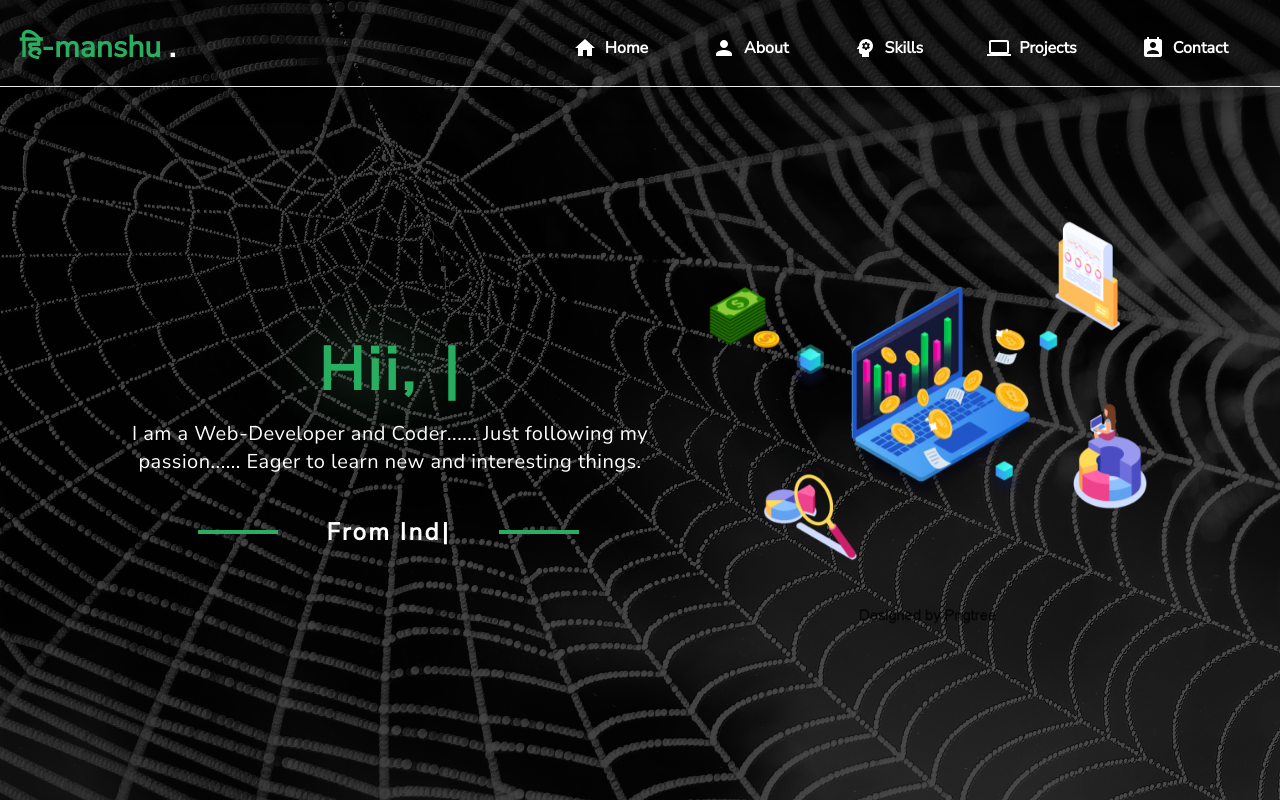
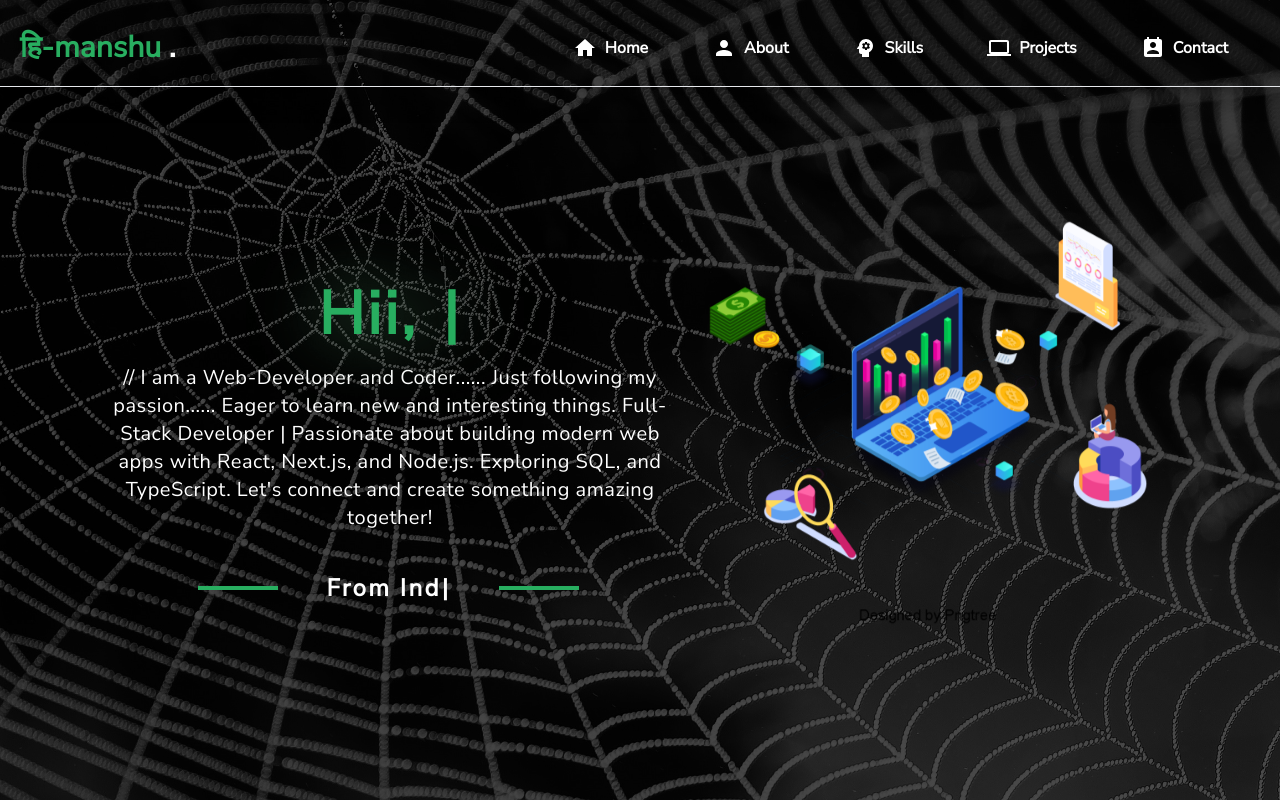
Before and after one commit to AmritHimanshu/New-Portfolio, a React (Create React App) app in the folder client/: page / in a window 1280 px wide. Built offline with nearby package versions, Linux system fonts and the light colour scheme; no server answers.

Commit message:
changed description

```diff
--- a/client/src/Components/FirstSection.js
+++ b/client/src/Components/FirstSection.js
@@ -69,7 +69,8 @@ function FirstSection() {
                             </div>
 
                             <div className='text-sm m-auto w-[320px] sm:w-auto sm:text-xl text-white tracking-wide leading-loose xl:w-[45vw]'>
-                                I am a Web-Developer and Coder...... Just following my passion...... Eager to learn new and interesting things.
+                                // I am a Web-Developer and Coder...... Just following my passion...... Eager to learn new and interesting things.
+                                Full-Stack Developer | Passionate about building modern web apps with React, Next.js, and Node.js. Exploring SQL, and TypeScript. Let's connect and create something amazing together!
                             </div>
 
                             <div className='flex flex-row items-center mt-10 w-[400px] mx-auto'>
```
